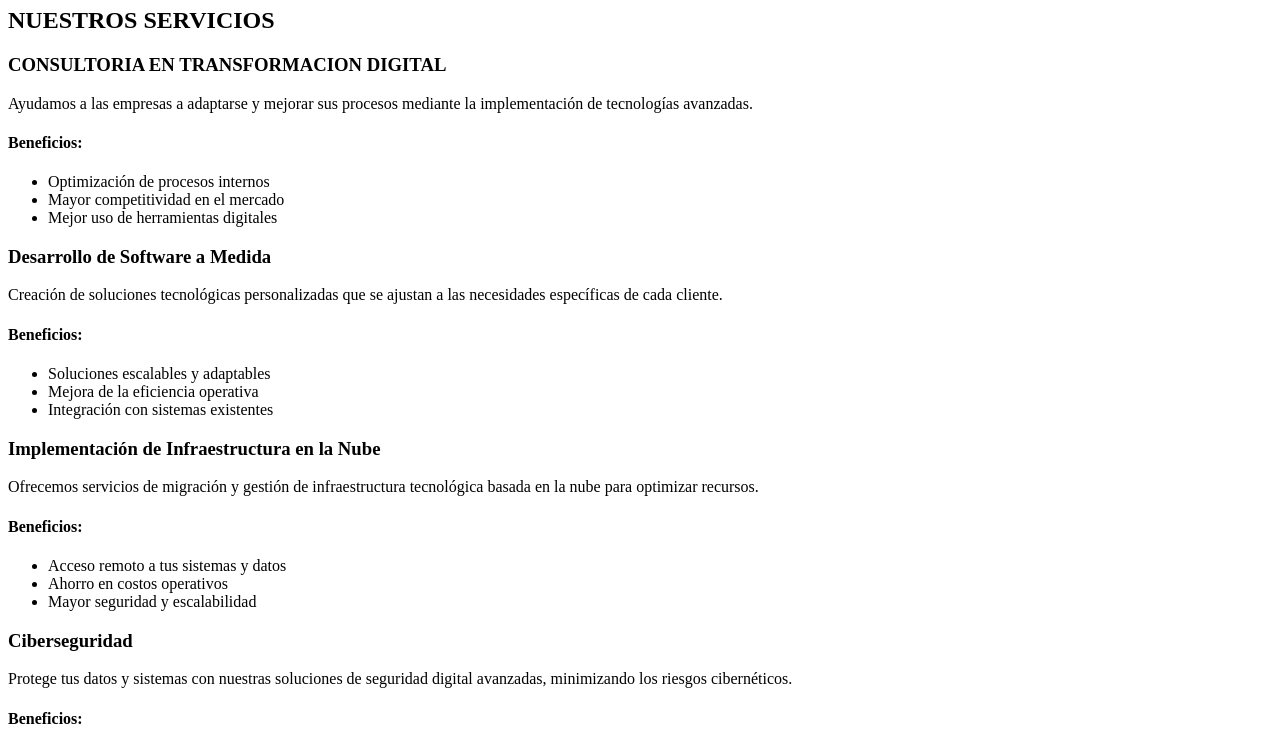
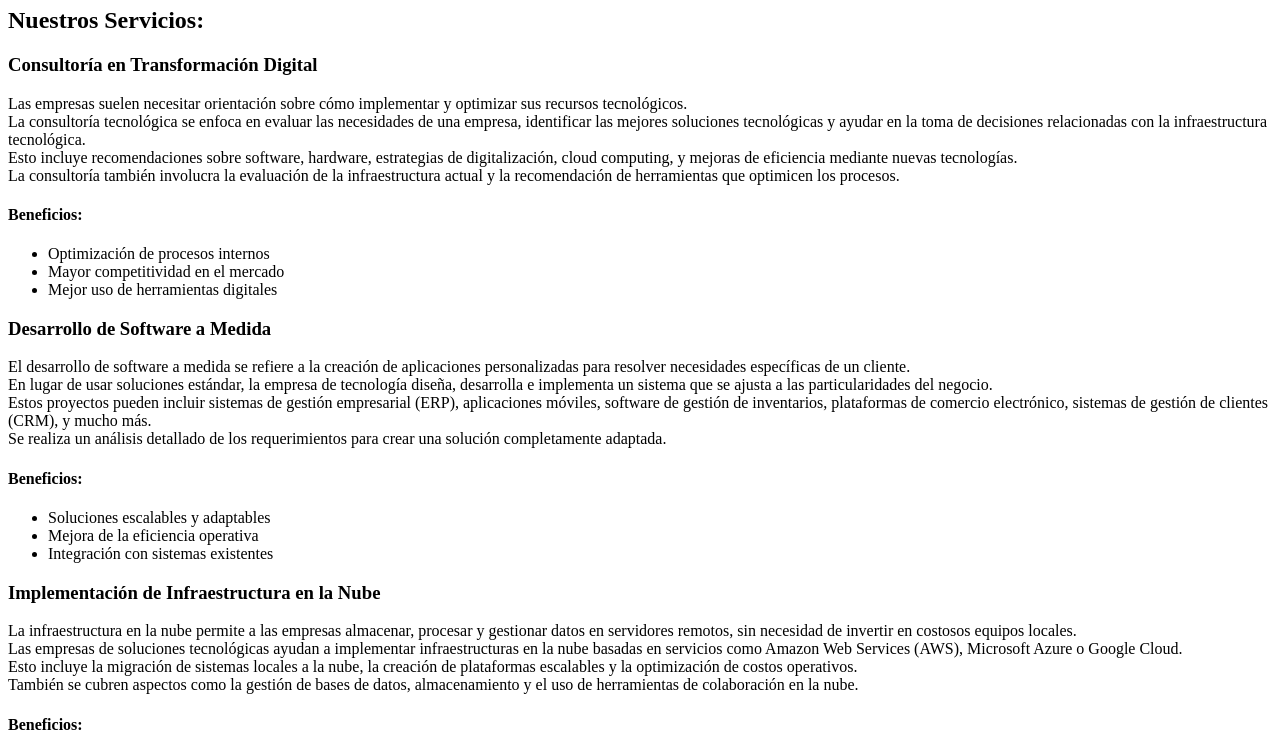
Before and after one commit to Fernando4974/PaginaWebColaborativa, a plain HTML site: page soluciones.html in a window 1280 px wide. Shown: the part 73-819 px from the top of the page. Drawn offline with Linux system fonts and the light colour scheme.

Commit message:
Se realizaron los cambios finales a nuestro apartado de Servicios.

```diff
--- a/soluciones.html
+++ b/soluciones.html
@@ -3,22 +3,25 @@
 <head>
     <meta charset="UTF-8">
     <meta name="viewport" content="width=device-width, initial-scale=1.0">
-    <title>Soluciones Tecnológicas</title>
+    <title>TECH SOLUTIONS</title>
 </head>
 <body>
 
     <header>
-        <h1>&quot;TECH SOLUTIONS&quot;,</h1>
+        <h1>Soluciones Tecnológicas</h1>
     </header>
 
-    <!-- Sección de Servicios -->
+
     <section id="servicios">
-        <h2>NUESTROS SERVICIOS</h2>
+        <h2>Nuestros Servicios:</h2>
 
-        <!-- Servicio 1 -->
+
         <div class="service">
-            <h3>CONSULTORIA EN TRANSFORMACION DIGITAL</h3>
-            <p>Ayudamos a las empresas a adaptarse y mejorar sus procesos mediante la implementación de tecnologías avanzadas.</p>
+            <h3>Consultoría en Transformación Digital</h3>
+            <p>Las empresas suelen necesitar orientación sobre cómo implementar y optimizar sus recursos tecnológicos. <br>
+               La consultoría tecnológica se enfoca en evaluar las necesidades de una empresa, identificar las mejores soluciones tecnológicas y ayudar en la toma de decisiones relacionadas con la infraestructura tecnológica. <br>
+               Esto incluye recomendaciones sobre software, hardware, estrategias de digitalización, cloud computing, y mejoras de eficiencia mediante nuevas tecnologías. <br>
+               La consultoría también involucra la evaluación de la infraestructura actual y la recomendación de herramientas que optimicen los procesos.</p>
 
             <h4>Beneficios:</h4>
             <ul>
@@ -28,10 +31,13 @@
             </ul>
         </div>
 
-        <!-- Servicio 2 -->
+
         <div class="service">
             <h3>Desarrollo de Software a Medida</h3>
-            <p>Creación de soluciones tecnológicas personalizadas que se ajustan a las necesidades específicas de cada cliente.</p>
+            <p>El desarrollo de software a medida se refiere a la creación de aplicaciones personalizadas para resolver necesidades específicas de un cliente. <br>
+             En lugar de usar soluciones estándar, la empresa de tecnología diseña, desarrolla e implementa un sistema que se ajusta a las particularidades del negocio. <br>
+             Estos proyectos pueden incluir sistemas de gestión empresarial (ERP), aplicaciones móviles, software de gestión de inventarios, plataformas de comercio electrónico, sistemas de gestión de clientes (CRM), y mucho más. <br>
+             Se realiza un análisis detallado de los requerimientos para crear una solución completamente adaptada.</p>
 
             <h4>Beneficios:</h4>
             <ul>
@@ -41,10 +47,13 @@
             </ul>
         </div>
 
-        <!-- Servicio 3 -->
+
         <div class="service">
             <h3>Implementación de Infraestructura en la Nube</h3>
-            <p>Ofrecemos servicios de migración y gestión de infraestructura tecnológica basada en la nube para optimizar recursos.</p>
+            <p>La infraestructura en la nube permite a las empresas almacenar, procesar y gestionar datos en servidores remotos, sin necesidad de invertir en costosos equipos locales. <br>
+               Las empresas de soluciones tecnológicas ayudan a implementar infraestructuras en la nube basadas en servicios como Amazon Web Services (AWS), Microsoft Azure o Google Cloud. <br>
+               Esto incluye la migración de sistemas locales a la nube, la creación de plataformas escalables y la optimización de costos operativos. <br>
+               También se cubren aspectos como la gestión de bases de datos, almacenamiento y el uso de herramientas de colaboración en la nube.</p>
 
             <h4>Beneficios:</h4>
             <ul>
@@ -54,10 +63,12 @@
             </ul>
         </div>
 
-        <!-- Servicio 4 -->
+
         <div class="service">
             <h3>Ciberseguridad</h3>
-            <p>Protege tus datos y sistemas con nuestras soluciones de seguridad digital avanzadas, minimizando los riesgos cibernéticos.</p>
+            <p>La ciberseguridad es un área crítica que involucra la protección de sistemas informáticos, redes, dispositivos y datos frente a amenazas externas e internas. <br>
+               Las empresas de soluciones tecnológicas proporcionan servicios como auditorías de seguridad, implementación de firewalls, protección contra malware, encriptación de datos, gestión de vulnerabilidades y formación en buenas prácticas de seguridad. <br>
+               Este servicio es esencial para proteger la información sensible y evitar incidentes como el robo de datos, pérdidas financieras o daños a la reputación.</p>
 
             <h4>Beneficios:</h4>
             <ul>
@@ -68,7 +79,7 @@
         </div>
     </section>
 
-    <!-- Casos de Éxito -->
+
     <section id="casos-de-exito">
         <h2>Casos de Éxito</h2>
 
```
